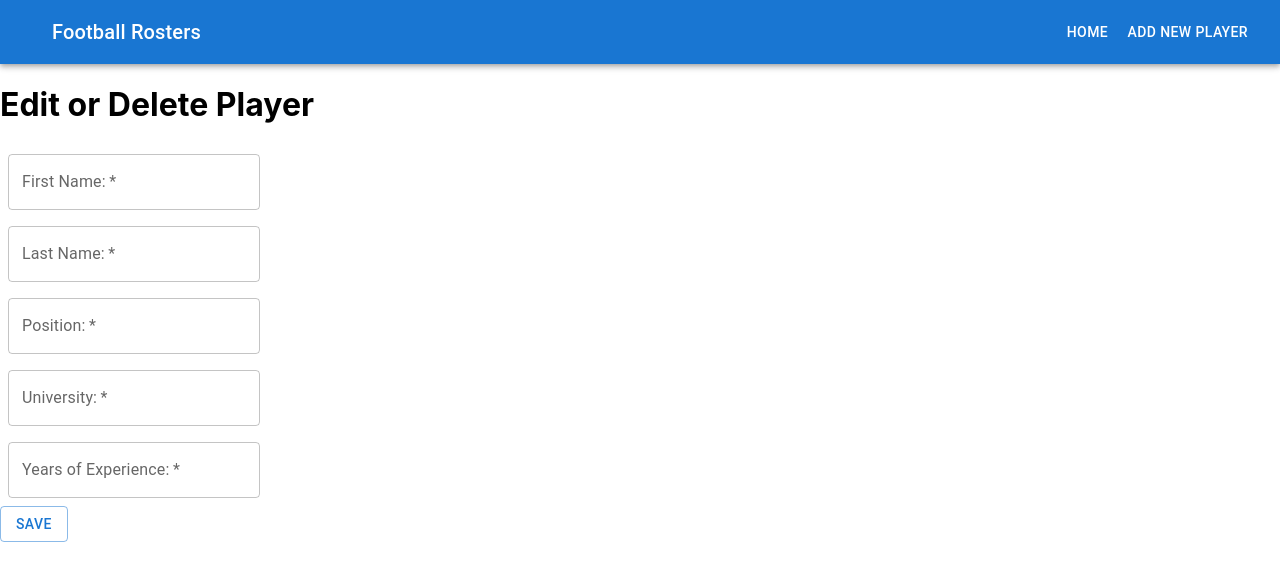
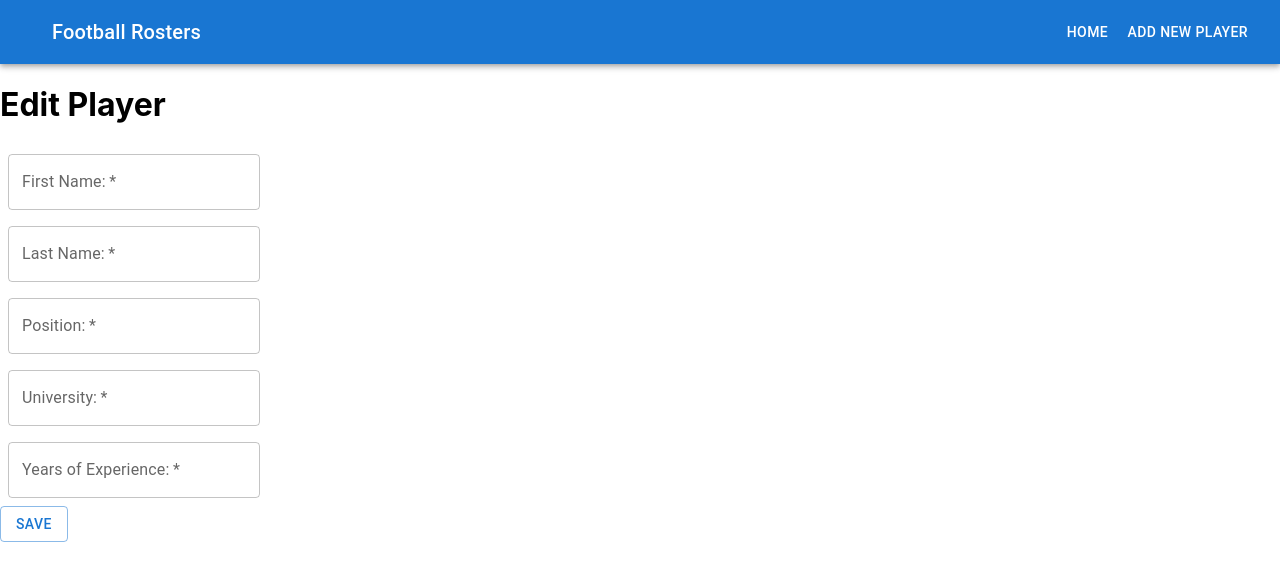
Before and after one commit to andrewzehnder/phase-3-frontend-react-project, a React (Create React App) app in the folder my-app-frontend/: page /teams/1/players/1 in a window 1280 px wide. Shown: the top 580 px of the page. Built offline with nearby package versions, Linux system fonts and the light colour scheme; no server answers.

Commit message:
Updating edit page title.

```diff
--- a/my-app-frontend/src/components/EditPlayer.jsx
+++ b/my-app-frontend/src/components/EditPlayer.jsx
@@ -61,7 +61,7 @@ const EditPlayer = ({ updatePlayers, teamsList }) => {
       return (
 
         <div>
-          <h1>Edit or Delete Player</h1>
+          <h1>Edit Player</h1>
 
             <Box
                 component="form"
```
Also changed, not shown: 1 other file (tests, documents, lock files or other folders).
